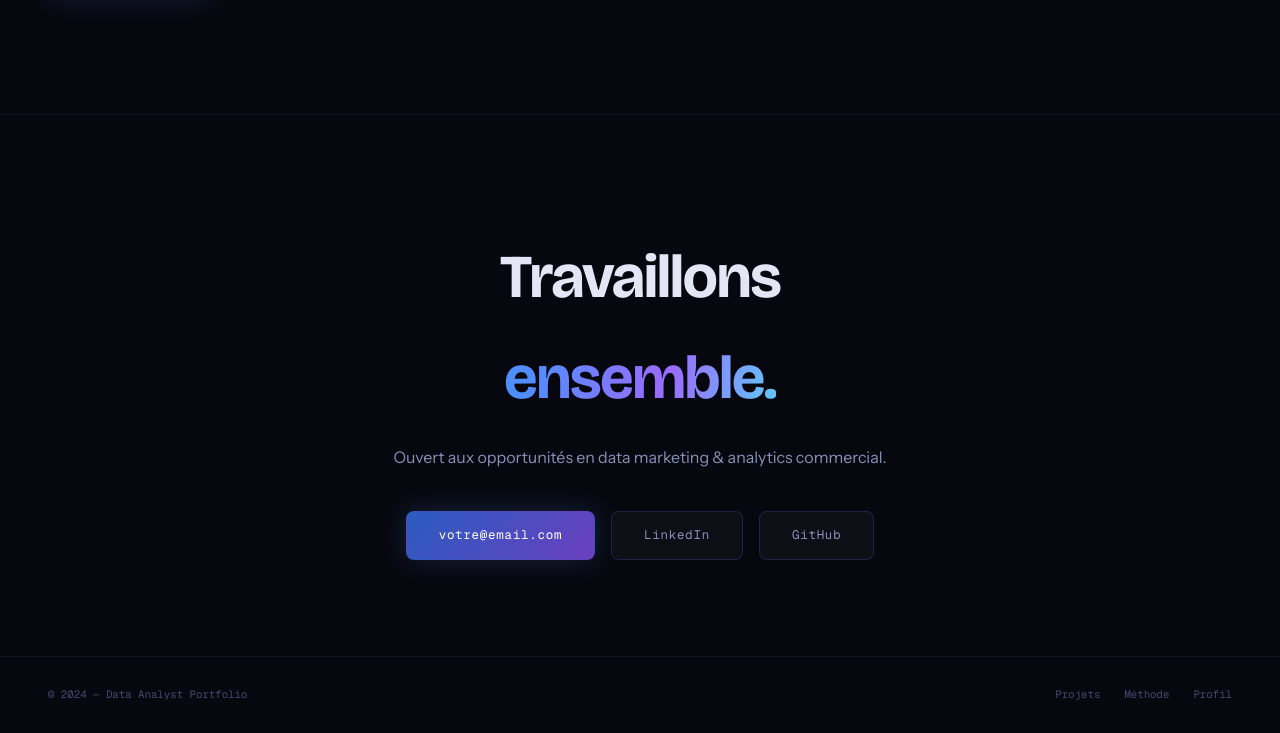
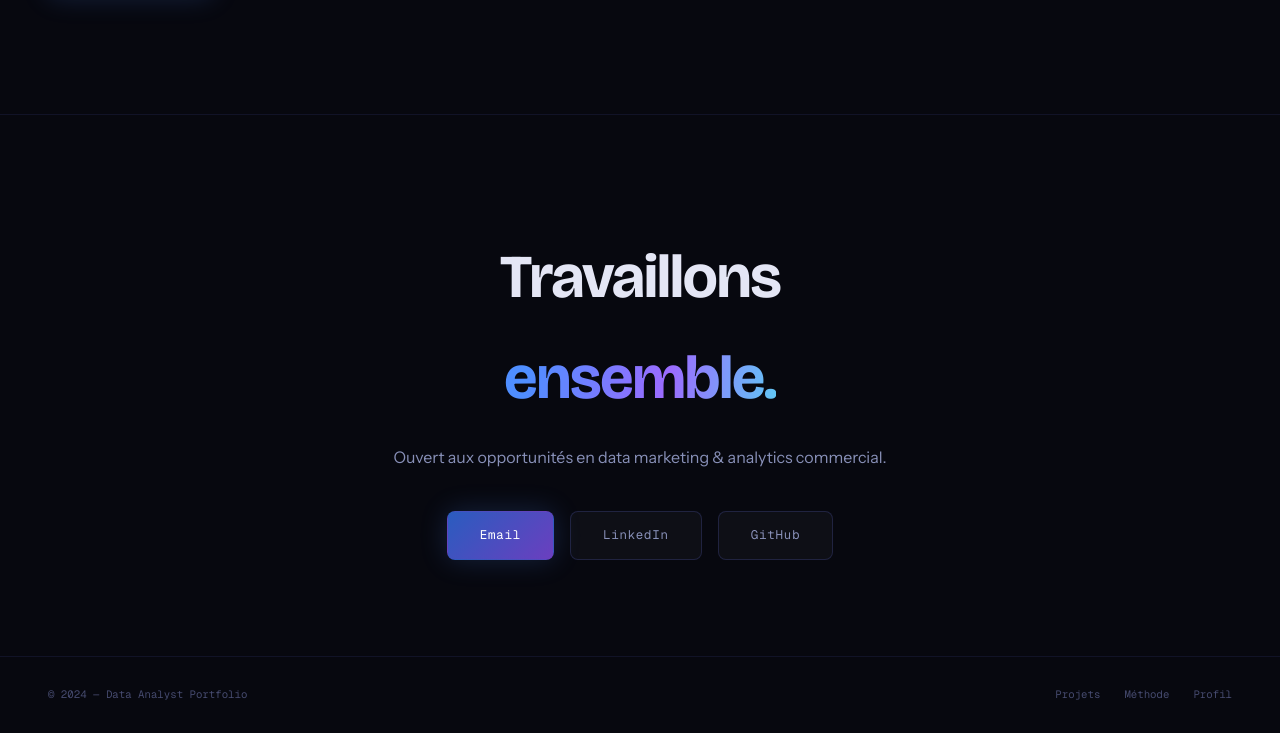
Before and after one commit to ta-analyst/portfolio, a plain HTML site: page index.html in a window 1280 px wide. Shown: the part 5411-6144 px from the top of the page. Drawn offline with nearby package versions, Linux system fonts and the light colour scheme.

Commit message:
index.html

```diff
--- a/index.html
+++ b/index.html
@@ -542,7 +542,7 @@ footer{padding:1.8rem 3rem;border-top:1px solid var(--border);display:flex;justi
   <h2>Travaillons<br><span>ensemble.</span></h2>
   <p>Ouvert aux opportunités en data marketing & analytics commercial.</p>
   <div class="contact-btns">
-    <a href="mailto:votre@email.com" class="btn btn-grad">votre@email.com</a>
+    <a href="mailto:teicyr.ayadi@gmail.com" class="btn btn-grad">Email</a>
     <a href="https://linkedin.com/in/votre-profil" class="btn btn-ghost" target="_blank">LinkedIn</a>
     <a href="https://github.com/votre-github" class="btn btn-ghost" target="_blank">GitHub</a>
   </div>
```
